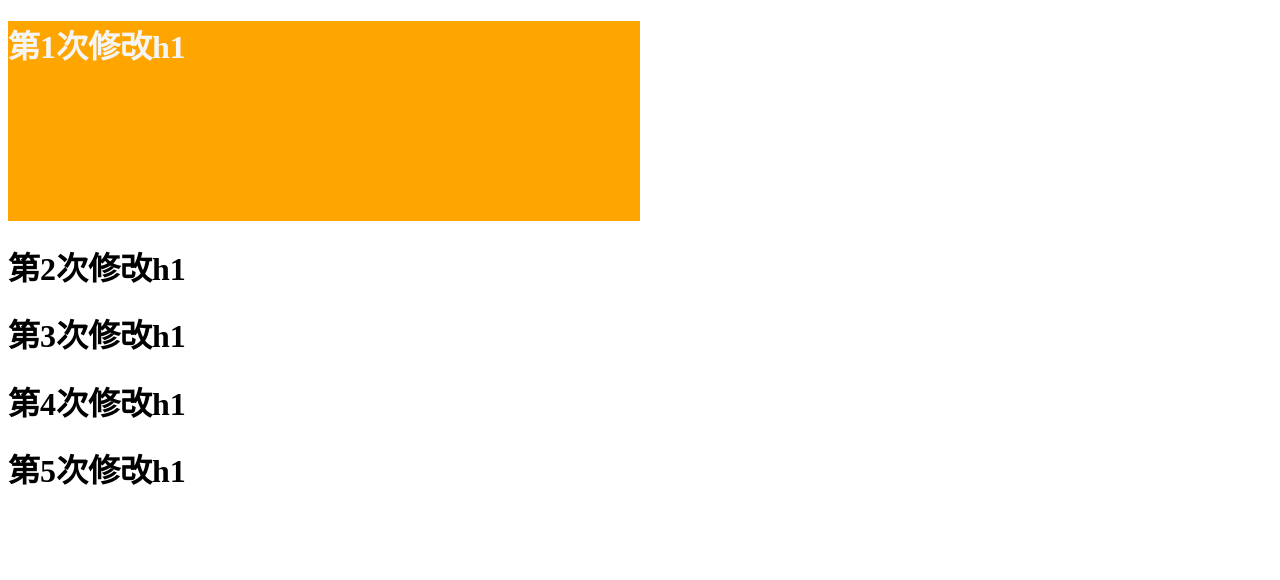
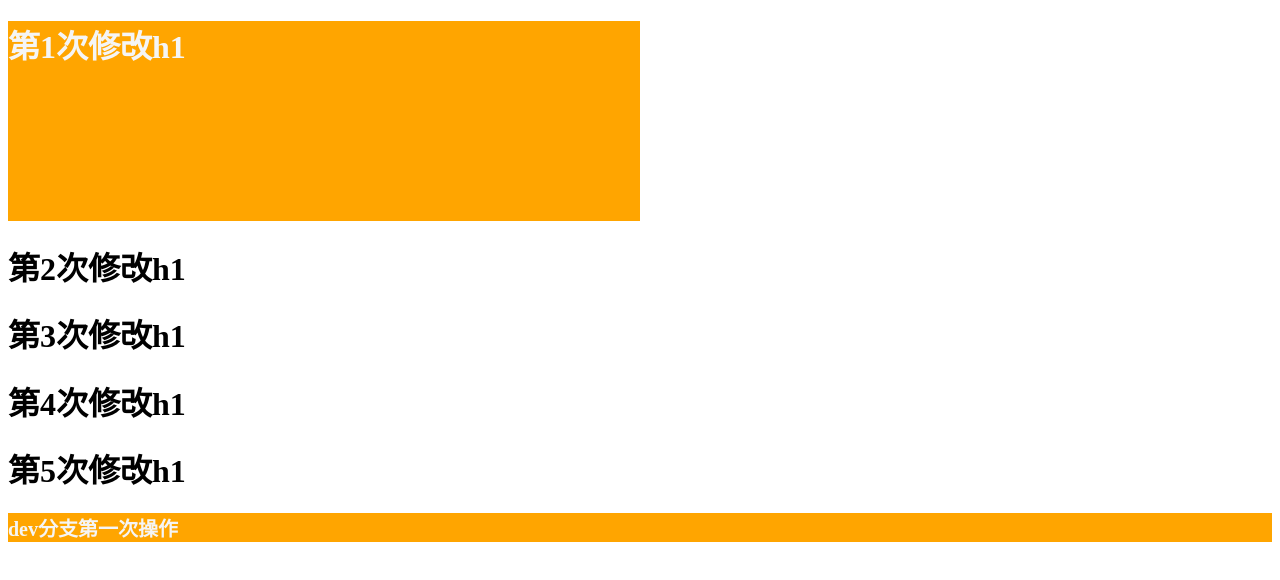
Before and after one commit to liujijji/-, a plain HTML site: page index.html in a window 1280 px wide. Drawn offline with Linux system fonts and the light colour scheme.

Commit message:
'第一次在dev分支上操作'

```diff
--- a/index.html
+++ b/index.html
@@ -15,6 +15,7 @@
     <h1>第3次修改h1</h1>
     <h1>第4次修改h1</h1>
     <h1>第5次修改h1</h1>
+    <h1 class="hhh">dev分支第一次操作</h1>
 </body>
 
 </html>
--- a/less/index.less
+++ b/less/index.less
@@ -4,3 +4,8 @@ h1:nth-of-type(1){
     background-color: orange;
     color: whitesmoke;
 }
+.hhh{
+    font-size: 20px;
+    color: whitesmoke;
+    background-color: orange;
+}
```
Also changed, not shown: less/index.css.
